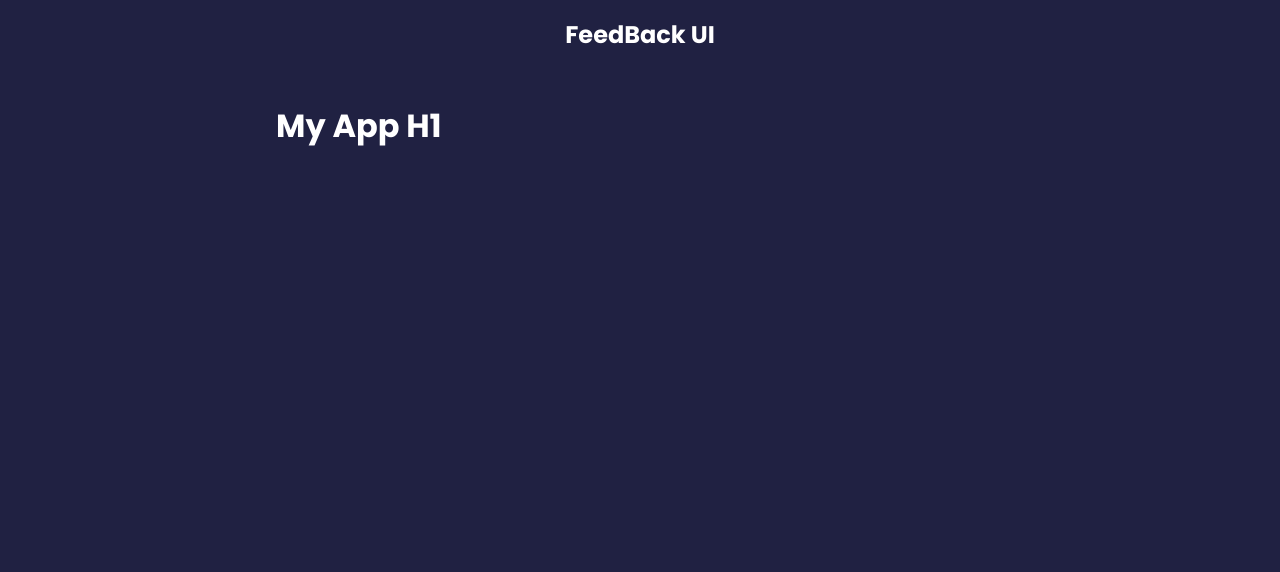
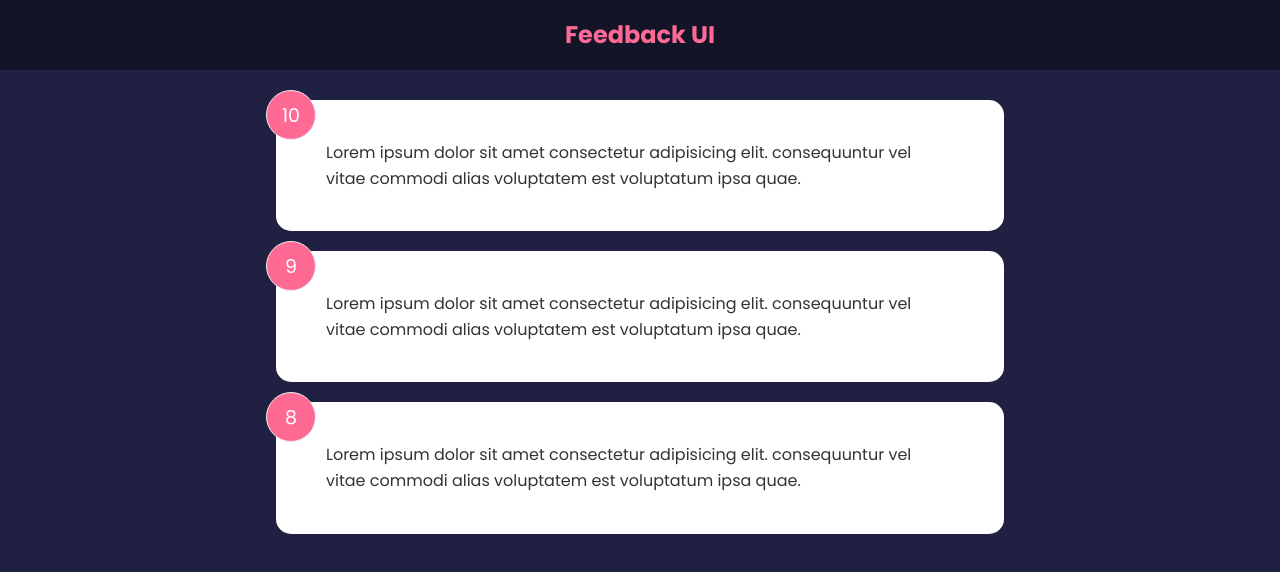
Before and after one commit to G7M7T1/Feedback-App, a React (Create React App) app: page / in a window 1280 px wide. Shown: the top 572 px of the page. Built offline with nearby package versions, Linux system fonts and the light colour scheme.

Commit message:
Update File

```diff
--- a/src/App.jsx
+++ b/src/App.jsx
@@ -1,12 +1,15 @@
-import React from "react";
+import React, {useState} from "react";
 import Header from "./conponents/header";
+import FeedbackData from "./data/FeedbackData";
+import FeedbackList from "./conponents/FeedbackList";
 
 function App() {
+    const [feedback, setFeedback] = useState(FeedbackData)
     return(
         <>
-            <Header mainTitle = "FeedBack UI" />
+            <Header mainTitle="Feedback UI" />
             <div className="container">
-                <h1>My App H1</h1>
+                <FeedbackList feedback={feedback} />
             </div>
         </>
     )
--- /dev/null
+++ b/src/conponents/Card.jsx
@@ -0,0 +1,20 @@
+import React from "react";
+import PropTypes from "prop-types";
+
+function Card({children, reverse}) {
+    return (
+        <div className={`card ${reverse && "reverse"}`}>
+            {children}
+        </div>
+    )
+}
+
+Card.defaultProps = {
+    reverse: false
+}
+
+Card.propTypes = {
+    reverse: PropTypes.bool
+}
+
+export default Card
--- /dev/null
+++ b/src/conponents/FeedbackItem.jsx
@@ -0,0 +1,18 @@
+import React from "react";
+import Card from "./Card";
+import PropTypes from "prop-types";
+
+function FeedbackItem({item}) {
+    return (
+        <Card reverse={false}>
+                <div className="num-display">{item.rating}</div>
+                <div className="text-display">{item.text}</div>
+        </Card>
+    )
+}
+
+FeedbackItem.propTypes = {
+    item: PropTypes.object.isRequired
+}
+
+export default FeedbackItem
--- /dev/null
+++ b/src/conponents/FeedbackList.jsx
@@ -0,0 +1,28 @@
+import React from "react";
+import FeedbackItem from "./FeedbackItem";
+import PropTypes from "prop-types";
+
+function FeedbackList({feedback}) {
+    if(!feedback || feedback.length ==0) {
+        return <p>There No Feedback Yet</p>
+    }
+    return (
+        <div className="feedback-list">
+            {feedback.map((item) => (
+                <FeedbackItem key={item.id} item={item} />
+            ))}
+        </div>
+    )
+}
+
+FeedbackList.propTypes = {
+    feedback: PropTypes.arrayOf(
+        PropTypes.shape({
+            id: PropTypes.number.isRequired,
+            text: PropTypes.string.isRequired,
+            rating: PropTypes.number.isRequired,
+        })
+    )
+}
+
+export default FeedbackList
--- a/src/conponents/header.jsx
+++ b/src/conponents/header.jsx
@@ -1,9 +1,13 @@
 import React from "react";
 import PropTypes from "prop-types";
 
-function Header({mainTitle}) {
+function Header({mainTitle, bgColor, textColor}) {
+    const headerStyles = {
+        backgroundColor: bgColor,
+        color: textColor
+    }
     return(
-        <header>
+        <header style={headerStyles}>
             <div className="container">
                 <h2>{mainTitle}</h2>
             </div>
@@ -12,11 +16,15 @@
 }
 
 Header.defaultProps = {
-    mainTitle: "Title"
+    mainTitle: "Title",
+    bgColor: "rgba(0,0,0,0.4)",
+    textColor: "#ff6a95"
 }
 
-Header.protoType = {
-    mainTitle: PropTypes.string
+Header.propTypes = {
+    mainTitle: PropTypes.string,
+    bgColor: PropTypes.string,
+    textColor: PropTypes.string
 }
 
 export default Header
--- /dev/null
+++ b/src/data/FeedbackData.jsx
@@ -0,0 +1,19 @@
+const FeedbackData = [
+    {
+        id: 100001,
+        rating: 10,
+        text: 'Lorem ipsum dolor sit amet consectetur adipisicing elit. consequuntur vel vitae commodi alias voluptatem est voluptatum ipsa quae.',
+    },
+    {
+        id: 100002,
+        rating: 9,
+        text: 'Lorem ipsum dolor sit amet consectetur adipisicing elit. consequuntur vel vitae commodi alias voluptatem est voluptatum ipsa quae.',
+    },
+    {
+        id: 100003,
+        rating: 8,
+        text: 'Lorem ipsum dolor sit amet consectetur adipisicing elit. consequuntur vel vitae commodi alias voluptatem est voluptatum ipsa quae.',
+    },
+]
+
+export default FeedbackData
```
